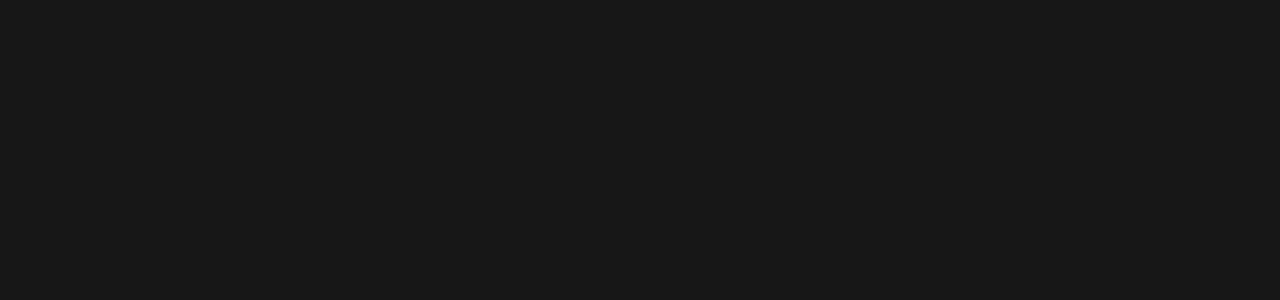
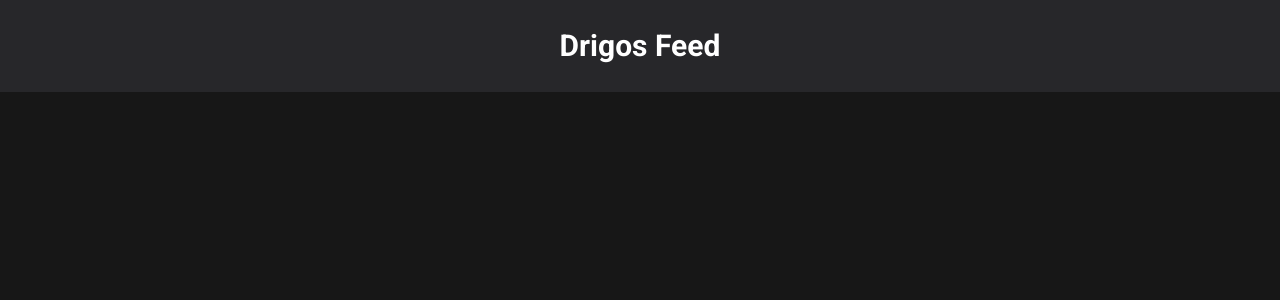
Before and after one commit to RodrigoNasc13/drigosFeed, a React (Vite) app: page / in a window 1280 px wide. Shown: the top 300 px of the page. Built offline with nearby package versions, Linux system fonts and the light colour scheme.

Commit message:
Header integration

```diff
--- a/src/App.tsx
+++ b/src/App.tsx
@@ -1,3 +1,11 @@
+import { Header } from './components/header'
+
 export function App() {
-  return <div></div>
+  return (
+    <div>
+      <Header />
+
+      <main></main>
+    </div>
+  )
 }
--- /dev/null
+++ b/src/components/header.tsx
@@ -0,0 +1,8 @@
+export function Header() {
+  return (
+    <header className="w-full flex justify-center py-7 bg-zinc-800">
+      <img src="" alt="" />
+      <strong className="text-white text-3xl">Drigos Feed</strong>
+    </header>
+  )
+}
--- a/src/main.tsx
+++ b/src/main.tsx
@@ -1,6 +1,6 @@
 import React from 'react'
 import ReactDOM from 'react-dom/client'
-import { App } from './App.tsx'
+import { App } from './app.tsx'
 import './index.css'
 
 ReactDOM.createRoot(document.getElementById('root')!).render(
```
Also changed, not shown: src/components/sidebar.tsx (added).
